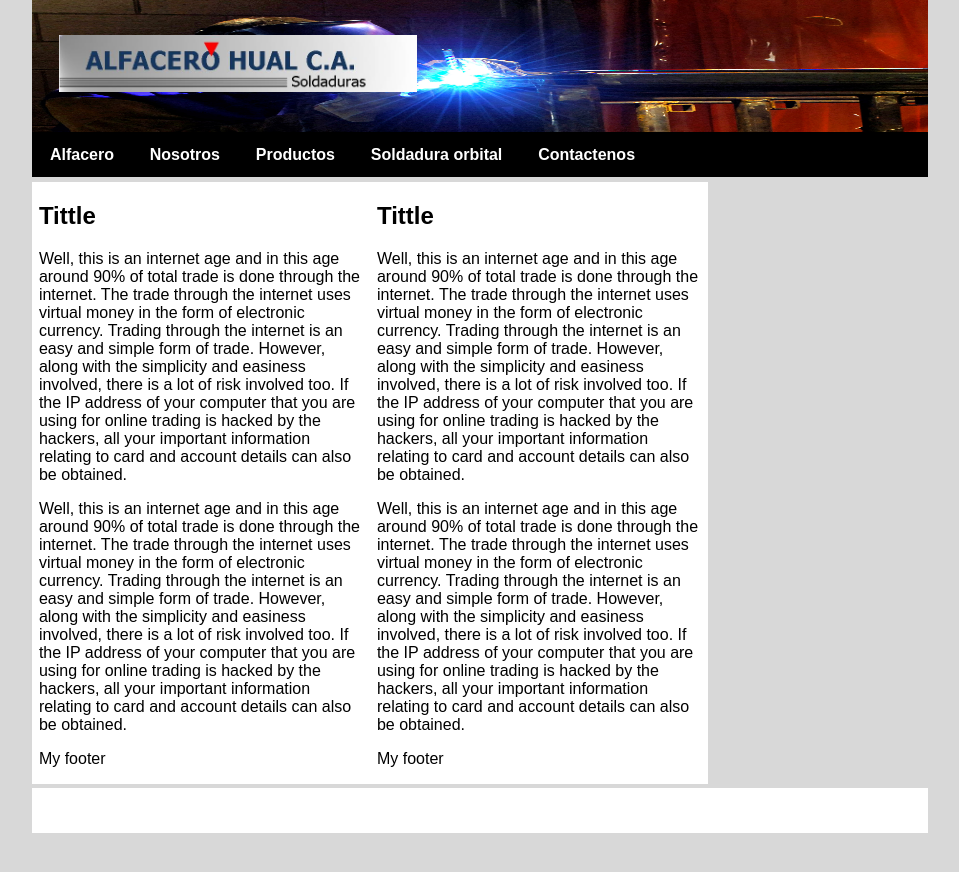
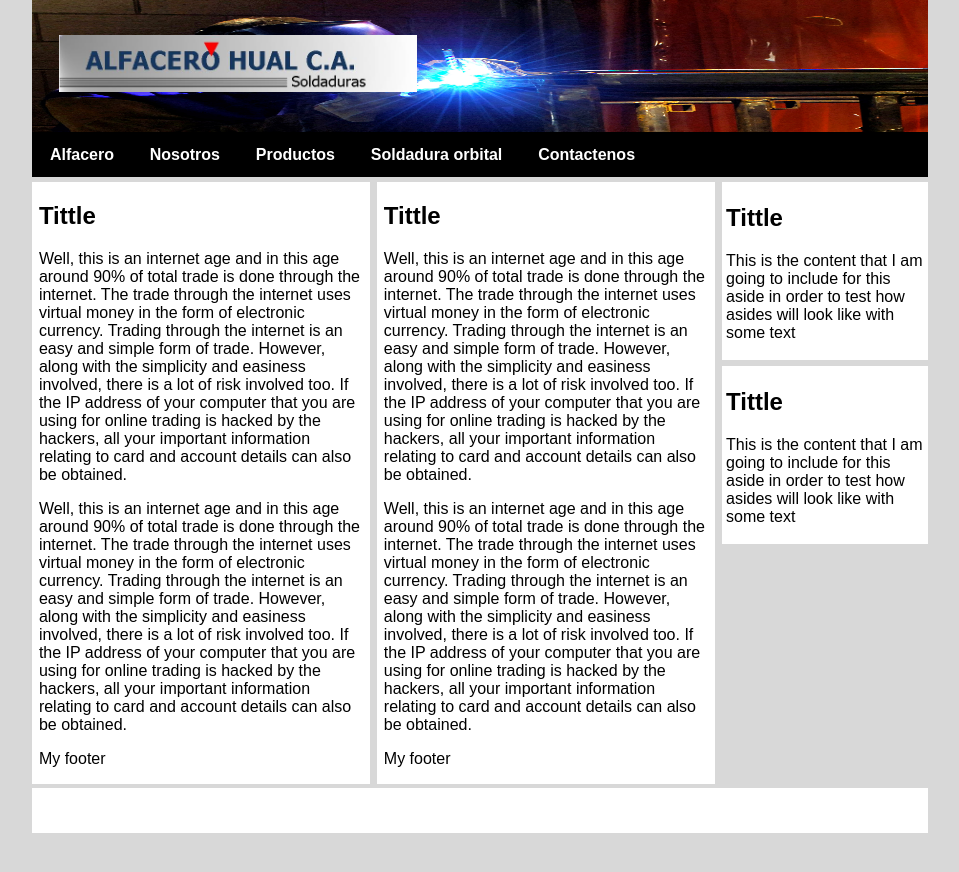
Before and after one commit to alfacerohual/alfacerohual.github.io, a Jekyll site: the page index.html, which Jekyll copies as it is, in a window 1280 px wide and 1074 px high. Shown: the top 872 px of the window, without its empty margins (160-1119 px from the left). Built offline with Jekyll 4.4.1, drawn with Linux system fonts in a browser that asks for light colours; Markdown is read by kramdown in place of the engine named in the settings.

Commit message:
Finishing pre-design

```diff
--- a/contents/home.html
+++ b/contents/home.html
@@ -1,4 +1,4 @@
-<div class='articleContentSp'>
+<div class='articleContentSp' id='articleContentLeft'>
 	<article>
 		<header>
 			<h2>Tittle</h2>
@@ -13,7 +13,7 @@
 	</article>
 </div>
 
-<div class='articleContentSp'>
+<div class='articleContentSp' id='articleContentRight'>
 	<article>
 		<header>
 			<h2>Tittle</h2>
--- a/css/main.css
+++ b/css/main.css
@@ -45,9 +45,9 @@ body {
 	//background-color: blue;
 }
 
-.asides{
+/*.asides{
 	background-color:gray;
-}
+}*/
 
 /* splited content in div content*/
 .articleContentSp{
@@ -57,6 +57,14 @@ body {
 	padding-left:1%;
 	padding-right:1%;
 	overflow:hidden;
+}
+
+#articleContentLeft{
+	margin-right:1%;
+}
+
+#articleContentRight{
+	//margin-right:0px;
 }
 
 nav{
@@ -106,12 +114,18 @@ nav a:hover li{
 }
 
 .mainAside{
-	width: 22%;
+	width: 23%;
 	//height: 800px;
 	margin-right: 0;
 	margin-left: auto;
 	margin-top: 8px;
-	background-color: white;
+	//background-color: white;
+}
+
+.asides{
+	background-color:white;
+	padding:2px 2%;
+	margin-bottom:6px;
 }
 
 .mainFooter{
--- a/index.html
+++ b/index.html
@@ -37,7 +37,14 @@
 				</div>
 			</div>
 			<aside id='mainAside' class='mainAside'>
-
+				<div class='asides'>
+					<h2>Tittle</h2>
+					<p>This is the content that I am going to include for this aside in order to test how asides will look like with some text</p>
+				</div>
+				<div class='asides'>
+                                        <h2>Tittle</h2>
+                                        <p>This is the content that I am going to include for this aside in order to test how asides will look like with some text</p>
+                                </div>
 			</aside>
 			<footer class='mainFooter'>
 
```
